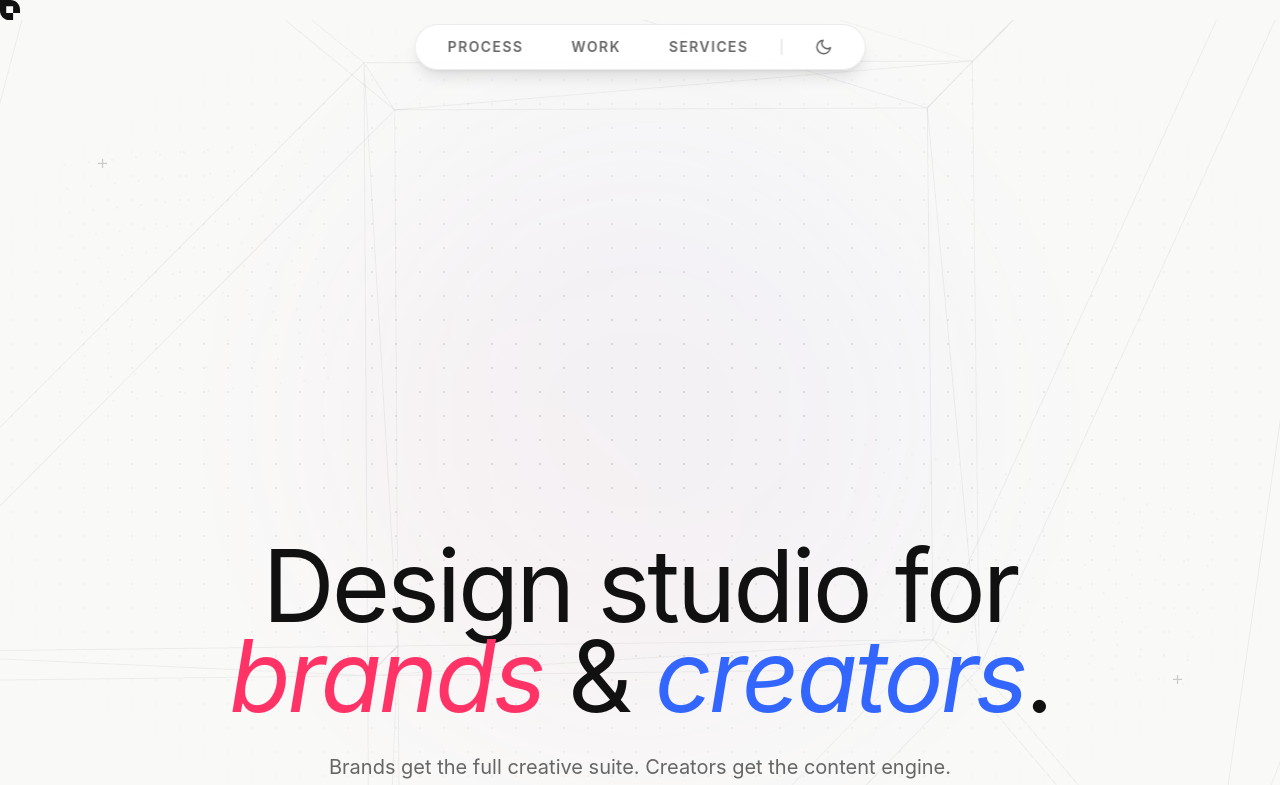
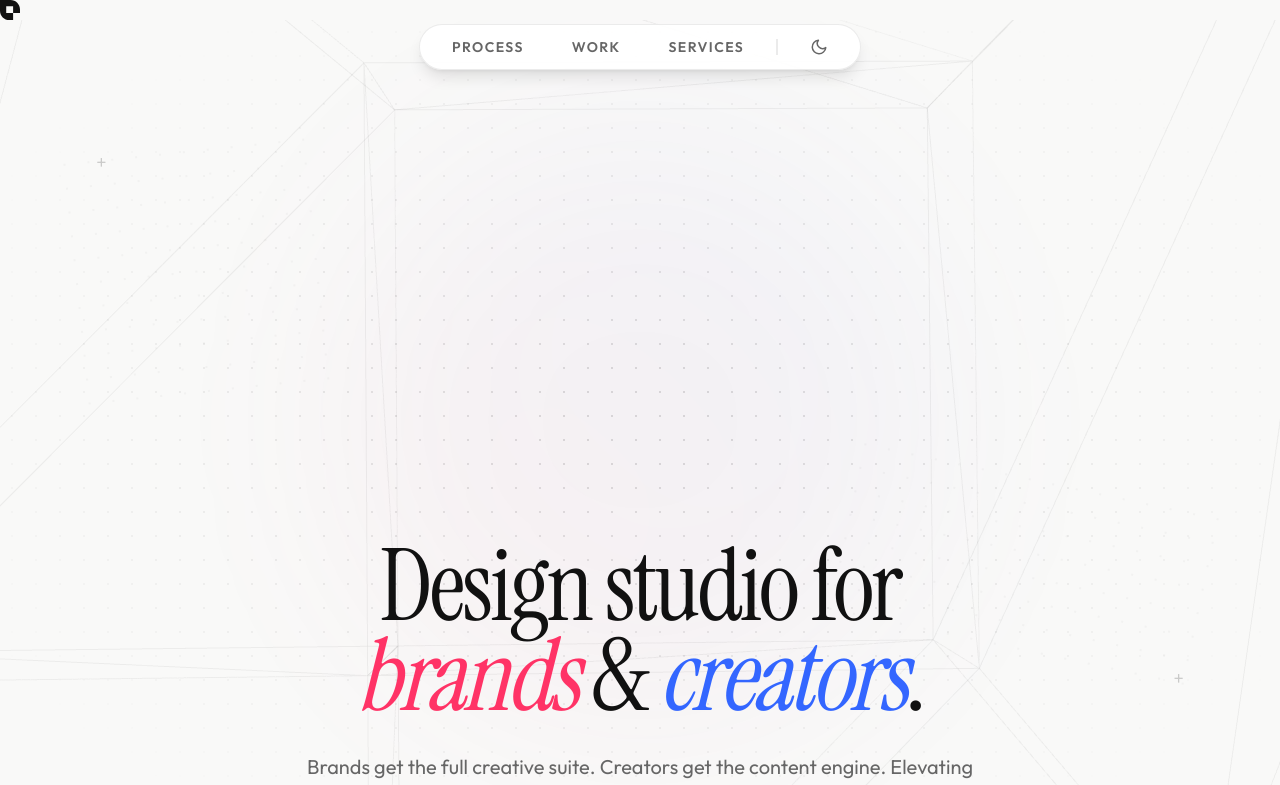
Before and after one commit to moxifiy/aova, a Next.js app: page / in a window 1280 px wide. Shown: the top 785 px of the page. Built offline with nearby package versions, Linux system fonts and the light colour scheme.

Commit message:
Font Changes

```diff
--- a/src/app/globals.css
+++ b/src/app/globals.css
@@ -13,8 +13,6 @@
 	--accent: #FF3366;
 	--accent-blue: #3366FF;
 	--accent-green: #00CC66;
-	--font-head: var(--font-instrument), serif;
-	--font-body: var(--font-outfit), sans-serif;
 
 	--shadow-btn: rgba(0, 0, 0, 0.2);
 	--shadow-btn-hover: rgba(0, 0, 0, 0.1);
@@ -47,6 +45,9 @@ html {
 }
 
 body {
+	--font-head: var(--font-instrument), serif;
+	--font-body: var(--font-outfit), sans-serif;
+
 	background: var(--bg);
 	color: var(--text);
 	font-family: var(--font-body);
```
